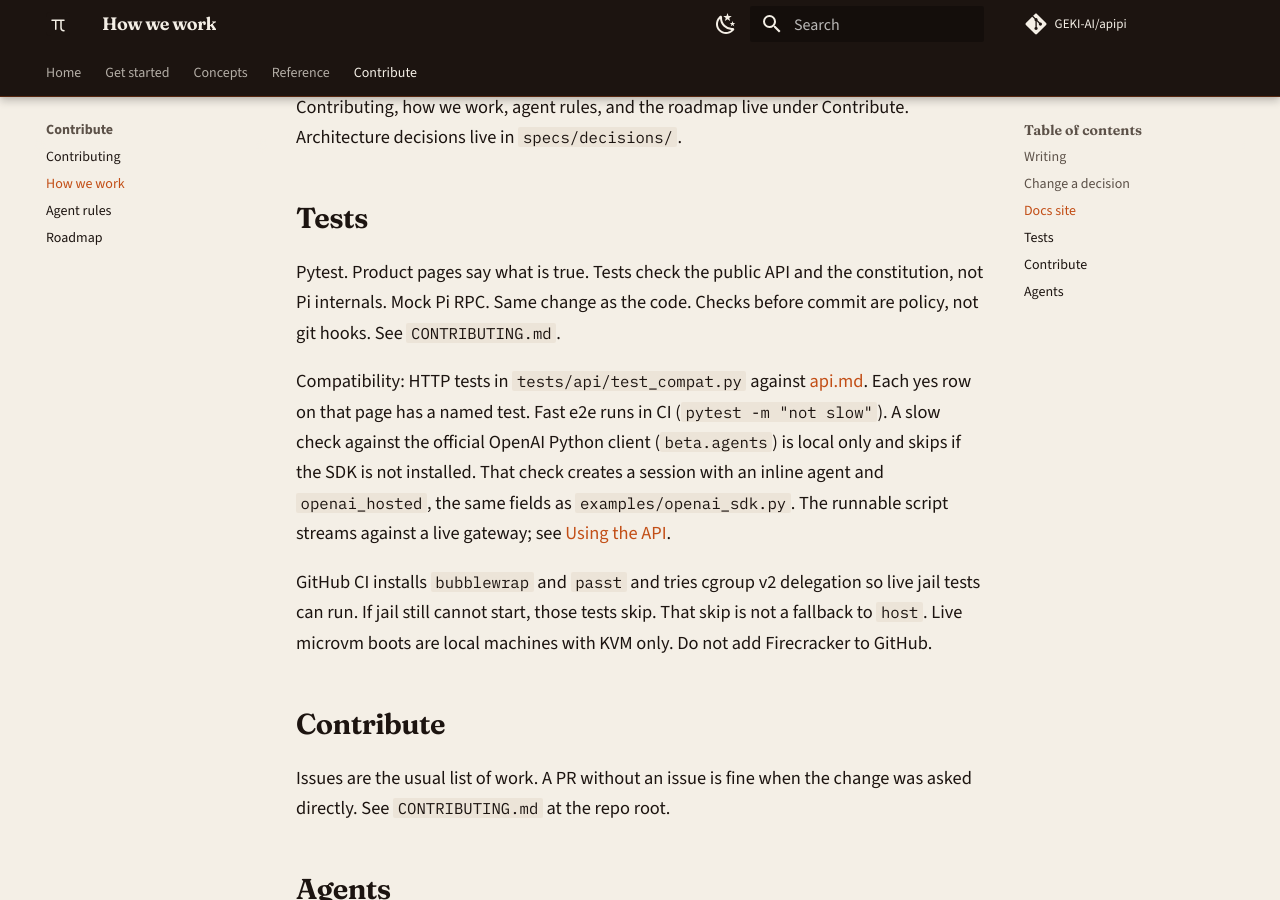
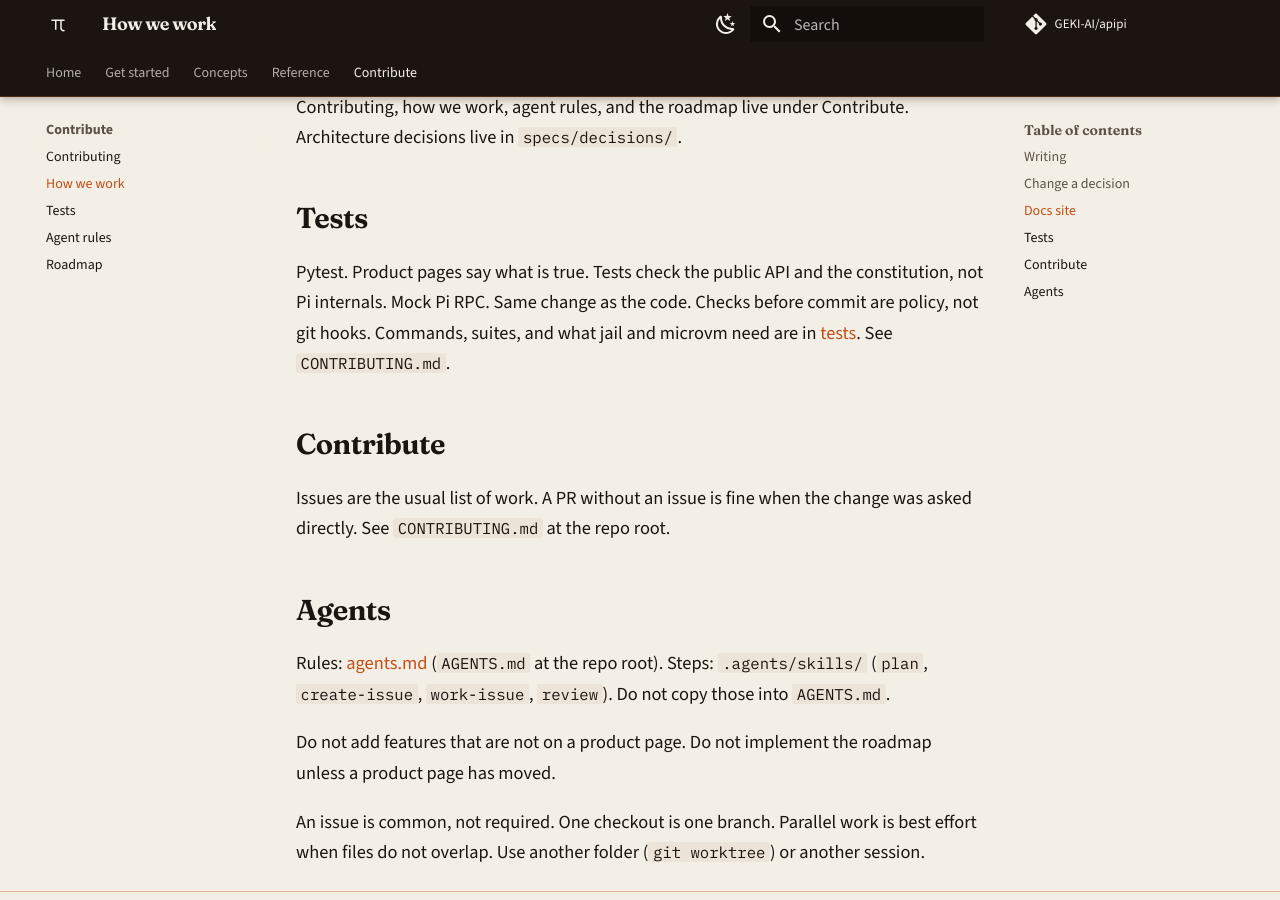
Before and after one commit to GEKI-AI/apipi, an MkDocs documentation site: the page built from docs/process.md, in a window 1280 px wide and 900 px high, scrolled down 2065 px. Built offline with MkDocs 1.6.1 and Material for MkDocs 9.7.7, drawn with Linux system fonts in a browser that asks for light colours; comment, search, counter and statistics services are not loaded.

Commit message:
Document test suites and how to run them (#104)
* Document test suites and how to run them

* Mark jail and microvm tests

---------

Co-authored-by: mths opencode <mths@datenhof.com>

```diff
--- a/docs/process.md
+++ b/docs/process.md
@@ -77,23 +77,9 @@ under Contribute. Architecture decisions live in `specs/decisions/`.
 
 Pytest. Product pages say what is true. Tests check the public API and
 the constitution, not Pi internals. Mock Pi RPC. Same change as the
-code. Checks before commit are policy, not git hooks. See
+code. Checks before commit are policy, not git hooks. Commands, suites,
+and what jail and microvm need are in [tests](tests.md). See
 `CONTRIBUTING.md`.
-
-Compatibility: HTTP tests in `tests/api/test_compat.py` against
-[api.md](api.md). Each yes row on that page has a named test. Fast e2e
-runs in CI (`pytest -m "not slow"`). A slow check against the official
-OpenAI Python client (`beta.agents`) is local only and skips if the SDK
-is not installed. That check creates a session with an inline agent and
-`openai_hosted`, the same fields as `examples/openai_sdk.py`. The
-runnable script streams against a live gateway; see
-[Using the API](using.md).
-
-GitHub CI installs `bubblewrap` and `passt` and tries cgroup v2
-delegation so live jail tests can run. If jail still cannot start,
-those tests skip. That skip is not a fallback to `host`. Live microvm
-boots are local machines with KVM only. Do not add Firecracker to
-GitHub.
 
 ## Contribute
 
--- a/mkdocs.yml
+++ b/mkdocs.yml
@@ -85,5 +85,6 @@ nav:
   - Contribute:
       - Contributing: contributing.md
       - How we work: process.md
+      - Tests: tests.md
       - Agent rules: agents.md
       - Roadmap: roadmap.md
--- a/pyproject.toml
+++ b/pyproject.toml
@@ -79,4 +79,6 @@ asyncio_default_fixture_loop_scope = "function"
 markers = [
     "e2e: fast end-to-end tests; run in GitHub CI",
     "slow: large local validation; not GitHub CI",
+    "jail: live bubblewrap jail; needs bwrap, pasta, cgroup v2",
+    "microvm: live Firecracker guest; needs KVM, images, TAP",
 ]
```
Also changed, not shown: CONTRIBUTING.md (+4 -4 lines), docs/run-modes.md (+2 -1 lines), docs/tests.md (added, +141 -0 lines), 2 other files.
